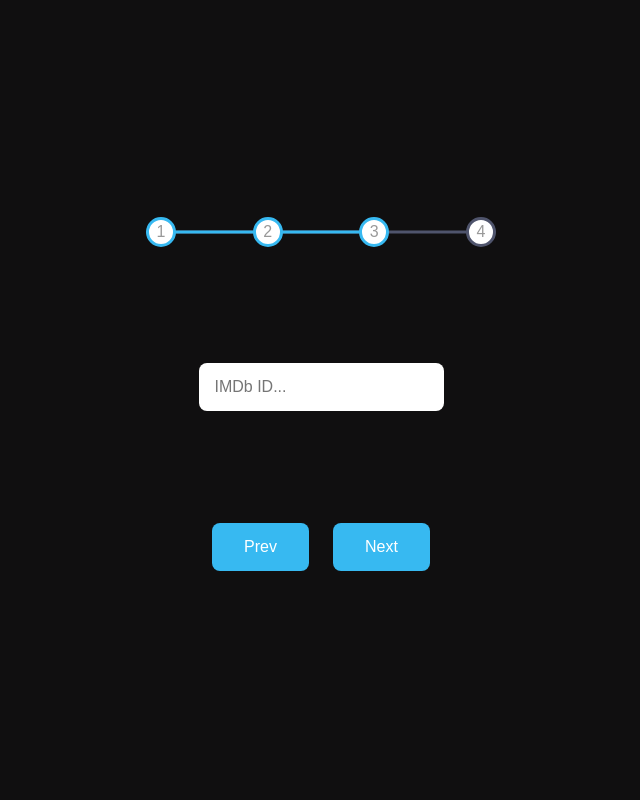
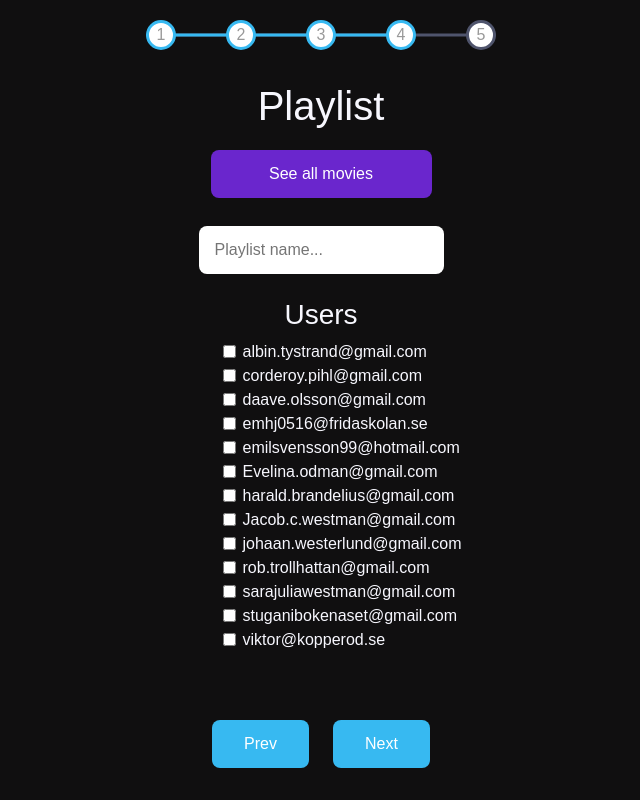
Before and after one commit to banjo/plexlist, a Vue app in the folder client/: page / in a window 1280 px wide. Shown: the whole page, without its empty margins (319-959 px from the left). Built offline with nearby package versions, Linux system fonts and the light colour scheme.

Commit message:
Added users

```diff
--- a/client/public/index.html
+++ b/client/public/index.html
@@ -7,15 +7,20 @@
         <link rel="icon" href="<%= BASE_URL %>favicon.ico" />
         <link rel="stylesheet" href="index.css" />
         <link
-            href="https://cdn.jsdelivr.net/npm/bootstrap@5.0.0-beta2/dist/css/bootstrap.min.css"
             rel="stylesheet"
-            integrity="sha384-BmbxuPwQa2lc/FVzBcNJ7UAyJxM6wuqIj61tLrc4wSX0szH/Ev+nYRRuWlolflfl"
+            href="https://cdn.jsdelivr.net/npm/bootstrap@4.6.0/dist/css/bootstrap.min.css"
+            integrity="sha384-B0vP5xmATw1+K9KRQjQERJvTumQW0nPEzvF6L/Z6nronJ3oUOFUFpCjEUQouq2+l"
             crossorigin="anonymous"
         />
 
         <script
-            src="https://cdn.jsdelivr.net/npm/bootstrap@5.0.0-beta2/dist/js/bootstrap.bundle.min.js"
-            integrity="sha384-b5kHyXgcpbZJO/tY9Ul7kGkf1S0CWuKcCD38l8YkeH8z8QjE0GmW1gYU5S9FOnJ0"
+            src="https://code.jquery.com/jquery-3.5.1.slim.min.js"
+            integrity="sha384-DfXdz2htPH0lsSSs5nCTpuj/zy4C+OGpamoFVy38MVBnE+IbbVYUew+OrCXaRkfj"
+            crossorigin="anonymous"
+        ></script>
+        <script
+            src="https://cdn.jsdelivr.net/npm/bootstrap@4.6.0/dist/js/bootstrap.bundle.min.js"
+            integrity="sha384-Piv4xVNRyMGpqkS2by6br4gNJ7DXjqk09RmUpJ8jgGtD7zP9yug3goQfGII0yAns"
             crossorigin="anonymous"
         ></script>
 
--- a/client/src/services/request-service.ts
+++ b/client/src/services/request-service.ts
@@ -110,3 +110,27 @@ export const scrapeImdb = async (id: string): Promise<RequestResponse> => {
         return requestResponse;
     }
 };
+
+export const getUsers = async (
+): Promise<RequestResponse> => {
+    try {
+        const response = await instance.get(`get-users`);
+
+        const requestResponse: RequestResponse = {
+            data: response.data,
+            errorCode: null,
+            errorMessage: null,
+            success: true,
+        };
+        return requestResponse;
+    } catch (error) {
+        const requestResponse: RequestResponse = {
+            data: null,
+            errorCode: error.response.status,
+            errorMessage: error.response.data.error,
+            success: false,
+        };
+
+        return requestResponse;
+    }
+};
--- a/client/src/views/Home.vue
+++ b/client/src/views/Home.vue
@@ -35,6 +35,8 @@
                 </div>
 
                 <div v-if="current === 2" class="input-fields">
+                    <h1>Select server</h1>
+
                     <select
                         class="form-select form-select-lg"
                         aria-label=".form-select-lg example"
@@ -52,6 +54,8 @@
                 </div>
 
                 <div v-if="current === 3" class="input-fields">
+                    <h1>Select IMDB list</h1>
+
                     <input
                         class="input"
                         type="text"
@@ -60,6 +64,51 @@
                         placeholder="IMDb ID..."
                         v-model="imdb"
                     />
+                </div>
+
+                <div v-if="current === 4" class="input-fields">
+                    <h1>Playlist</h1>
+
+                    <button
+                        type="button"
+                        class="btn secondary"
+                        data-toggle="modal"
+                        data-target="#movieModal"
+                    >
+                        See all movies
+                    </button>
+
+                    <input
+                        class="input"
+                        type="text"
+                        name="playlist"
+                        id="playlist"
+                        placeholder="Playlist name..."
+                        v-model="playlist"
+                    />
+
+                    <div class="m-4">
+                        <h3>Users</h3>
+                        <div
+                            class="form-check left-align"
+                            v-for="(user, index) of users"
+                            :key="index"
+                        >
+                            <input
+                                class="form-check-input"
+                                type="checkbox"
+                                :value="user"
+                                id="flexCheckDefault"
+                                v-model="selectedUsers"
+                            />
+                            <label
+                                class="form-check-label"
+                                for="flexCheckDefault"
+                            >
+                                {{ user }}
+                            </label>
+                        </div>
+                    </div>
                 </div>
             </div>
 
@@ -82,6 +131,52 @@
                 ></span>
             </button>
         </div>
+
+        <!-- Modal -->
+        <div
+            class="modal fade"
+            id="movieModal"
+            tabindex="-1"
+            role="dialog"
+            aria-labelledby="movieModalLabel"
+            aria-hidden="true"
+        >
+            <div class="modal-dialog" role="document">
+                <div class="modal-content">
+                    <div class="modal-header">
+                        <h5 class="modal-title" id="movieModalLabel">Movies</h5>
+                        <button
+                            type="button"
+                            class="close"
+                            data-dismiss="modal"
+                            aria-label="Close"
+                        >
+                            <span aria-hidden="true">&times;</span>
+                        </button>
+                    </div>
+                    <div class="modal-body">
+                        <ul class="list-group">
+                            <li
+                                class="list-group-item"
+                                v-for="(movie, index) of movies"
+                                :key="index"
+                            >
+                                {{ movie.title }} ({{ movie.year }})
+                            </li>
+                        </ul>
+                    </div>
+                    <div class="modal-footer">
+                        <button
+                            type="button"
+                            class="btn btn-secondary"
+                            data-dismiss="modal"
+                        >
+                            Close
+                        </button>
+                    </div>
+                </div>
+            </div>
+        </div>
     </div>
 </template>
 
@@ -90,6 +185,7 @@ import { Component, Vue } from "vue-property-decorator";
 import {
     chooseServer,
     getServers,
+    getUsers,
     login,
     scrapeImdb,
 } from "../services/request-service";
@@ -99,8 +195,8 @@ import { RequestResponse } from "../models/interfaces";
     components: {},
 })
 export default class Home extends Vue {
-    steps = 4;
-    current = 3;
+    steps = 5;
+    current = 4;
     loading = false;
 
     username = "";
@@ -109,6 +205,23 @@ export default class Home extends Vue {
     selectedServer = "";
     imdb = "";
     movies = [];
+    playlist = "";
+    users = [
+        "albin.tystrand@gmail.com",
+        "corderoy.pihl@gmail.com",
+        "daave.olsson@gmail.com",
+        "emhj0516@fridaskolan.se",
+        "emilsvensson99@hotmail.com",
+        "Evelina.odman@gmail.com",
+        "harald.brandelius@gmail.com",
+        "Jacob.c.westman@gmail.com",
+        "johaan.westerlund@gmail.com",
+        "rob.trollhattan@gmail.com",
+        "sarajuliawestman@gmail.com",
+        "stuganibokenaset@gmail.com",
+        "viktor@kopperod.se",
+    ];
+    selectedUsers = [];
 
     errorMessage = "";
 
@@ -128,6 +241,8 @@ export default class Home extends Vue {
         this.errorMessage = "";
         this.loading = true;
 
+        console.log(this.selectedUsers);
+
         // login
         if (this.current === 1) {
             const response = (await login(
@@ -136,7 +251,7 @@ export default class Home extends Vue {
             )) as RequestResponse;
 
             if (!response.success) {
-                this.errorMessage = response.errorMessage;
+                this.errorMessage = response.errorMessage!;
                 this.loading = false;
                 return;
             }
@@ -144,7 +259,7 @@ export default class Home extends Vue {
             const servers = (await getServers()) as RequestResponse;
 
             if (!servers.success) {
-                this.errorMessage = response.errorMessage;
+                this.errorMessage = response.errorMessage!;
                 this.loading = false;
                 return;
             }
@@ -167,13 +282,21 @@ export default class Home extends Vue {
             const response = (await scrapeImdb(this.imdb)) as RequestResponse;
 
             if (!response.success) {
-                this.errorMessage = response.errorMessage;
+                this.errorMessage = response.errorMessage!;
                 this.loading = false;
                 return;
             }
 
+            const users = (await getUsers()) as RequestResponse;
+
+            if (!users.success) {
+                this.errorMessage = response.errorMessage!;
+                this.loading = false;
+                return;
+            }
+
+            this.users = users.data;
             this.movies = response.data;
-            console.log(this.movies);
         }
 
         this.current++;
@@ -230,6 +353,14 @@ export default class Home extends Vue {
     color: #d8000c;
     background-color: #ffbaba;
     width: 70%;
+}
+
+.modal-dialog {
+    color: black;
+}
+
+.left-align {
+    text-align: left;
 }
 
 :root {
@@ -317,6 +448,10 @@ body {
     transition: 0.1s;
 }
 
+.secondary {
+    background-color: var(--clr-secondary);
+}
+
 .btn:active {
     transform: translateY(1px);
 }
```
